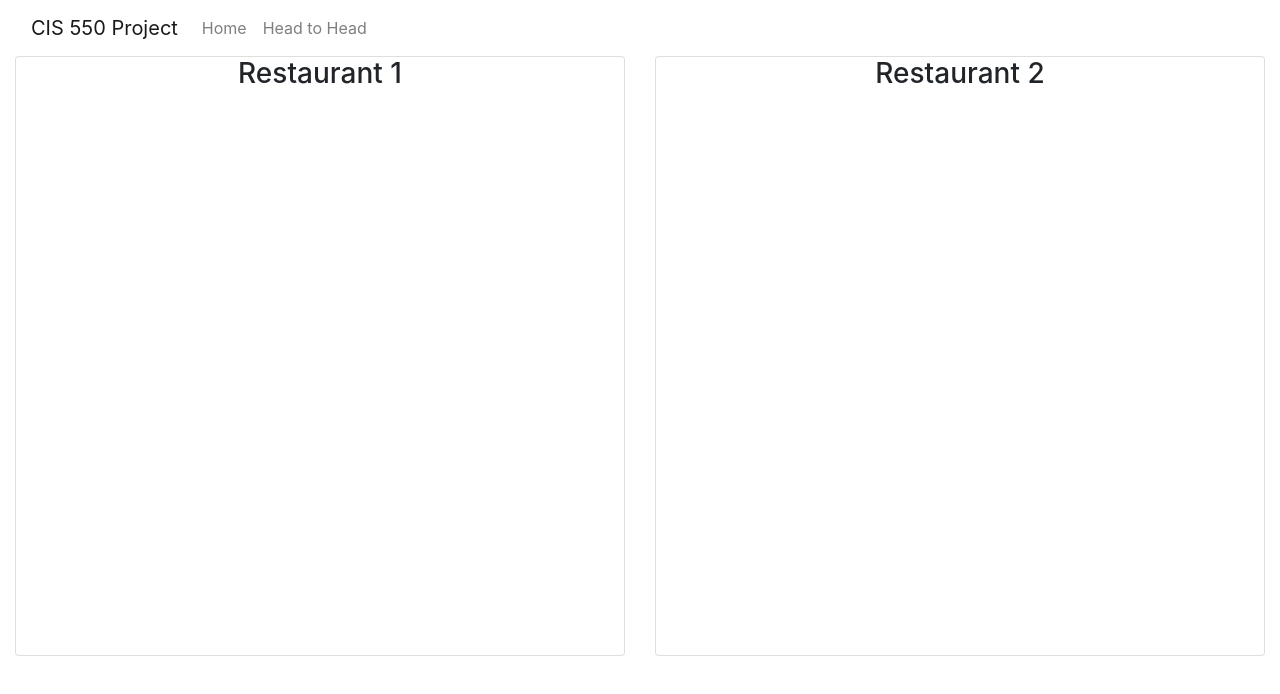
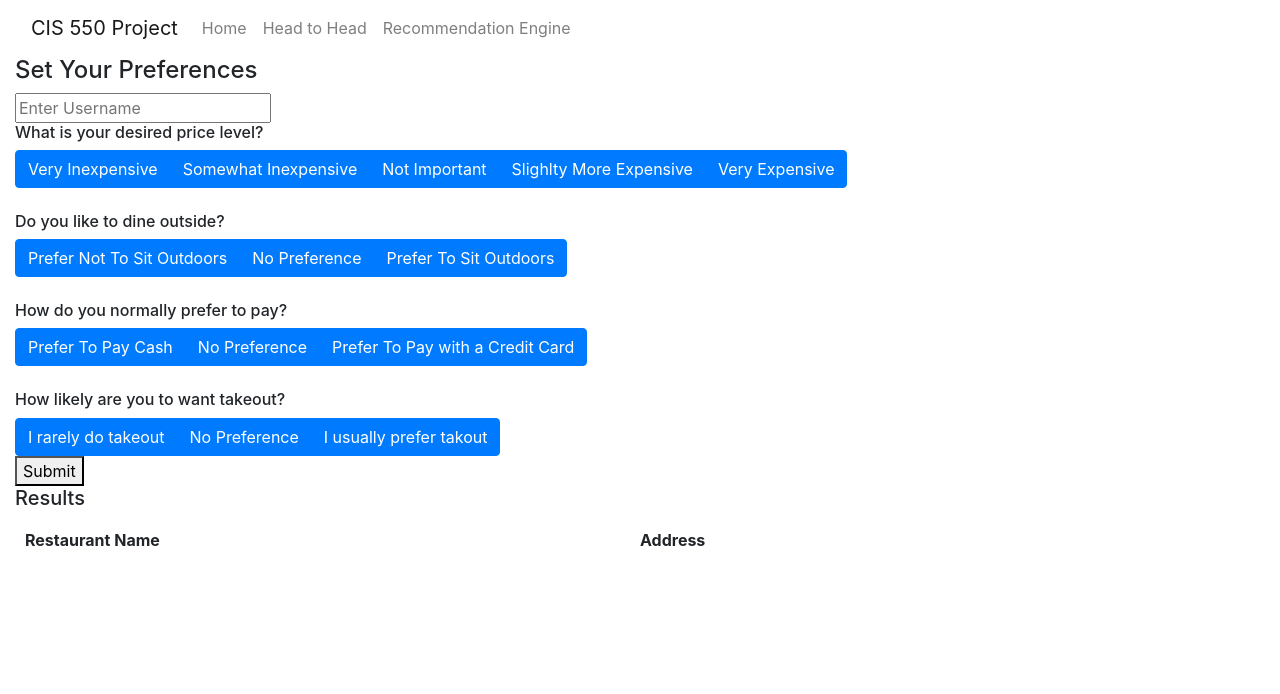
Before and after one commit to andyxiao1/restaurant-picker, a React (Create React App) app in the folder client/: page /preferences in a window 1280 px wide. Shown: the top 694 px of the page. Built offline with nearby package versions, Linux system fonts and the light colour scheme.

Commit message:
recommendation working

```diff
--- a/client/src/App.js
+++ b/client/src/App.js
@@ -2,6 +2,7 @@ import React from 'react';
 import { BrowserRouter as Router, Switch, Route, Link } from 'react-router-dom';
 import { Container, Row, Col, Nav, Navbar } from 'react-bootstrap';
 import Head2Head from './head2head/Head2Head.js';
+import Preferences from './recommendations/Preferences.js';
 
 const App = () => {
   return (
@@ -20,6 +21,11 @@ const App = () => {
                 Head to Head
               </Nav.Link>
             </Nav.Item>
+            <Nav.Item>
+              <Nav.Link eventKey="preferences" as={Link} to="/preferences">
+                Recommendation Engine
+              </Nav.Link>
+            </Nav.Item>
           </Nav>
         </Navbar>
         <Row className="h-100">
@@ -34,7 +40,9 @@ const App = () => {
                 )}
               ></Route> */}
               {/* {isAdmin && <Route path="/admin" component={AdminPage}></Route>} */}
+              <Route path="/preferences" component={Preferences}></Route>
               <Route path="/" component={Head2Head}></Route>
+
             </Switch>
           </Col>
         </Row>
--- /dev/null
+++ b/client/src/recommendations/Preferences.css
@@ -0,0 +1,23 @@
+.rests-container {
+    display: flex;
+    flex-flow: column wrap;
+    margin-top: 10px;
+}
+
+.rest .header, .results .name, .results .grade, .results .stars, .results .address {
+    flex: 1 0 25%;
+}
+
+.rests-container .rest, .rests-container .results {
+    display: flex;
+    flex-flow: row nowrap;
+    align-items: center;
+    height: 40px;
+    padding: 0 10px;
+}
+
+.rowTest{display:flex; flex-direction:row;}
+
+.h5 {
+	align-items: center;
+}
--- /dev/null
+++ b/client/src/recommendations/Preferences.js
@@ -0,0 +1,167 @@
+import React, { Component } from 'react';
+import ToggleButtonGroup from 'react-bootstrap/ToggleButtonGroup';
+import ToggleButton from 'react-bootstrap/ToggleButton';
+import RecommendationsRow from './RecommendationsRow';
+import './Preferences.css';
+
+export default class Preferences extends Component {
+	constructor(props){
+		super(props);
+		this.state ={
+			priceValue:-3,
+			outdoorValue:-3,
+			creditValue:-3,
+			takeoutValue: -3,
+			username: "",
+			recRestaurants: []
+		};
+
+		this.changePrice = this.changePriceFunc.bind(this);
+		this.changeOutdoor = this.changeOutdoorFunc.bind(this);
+		this.changeCredit = this.changeCreditFunc.bind(this);
+		this.changeTakeout = this.changeTakeoutFunc.bind(this);
+		this.changeUsername = this.changeUsernameFunc.bind(this);
+		this.submitPrefs = this.submitPrefsFunc.bind(this);
+
+	}
+
+	changePriceFunc(e){
+		this.setState({
+			priceValue: e
+		});
+	}
+
+	changeOutdoorFunc(e){
+		this.setState({
+			outdoorValue: e
+		});
+	}
+
+	changeCreditFunc(e){
+		this.setState({
+			creditValue: e
+		});
+	}
+
+	changeTakeoutFunc(e){
+		this.setState({
+			takeoutValue: e
+		})
+	}
+
+	changeUsernameFunc(e){
+		this.setState({
+			username: e.target.value
+		})
+	}
+
+	submitPrefsFunc(){
+		fetch("http://localhost:8081/preferences/" + this.state.username + "/" +this.state.priceValue+ "/" + this.state.creditValue + "/" + this.state.takeoutValue + "/" + this.state.outdoorValue,
+			{
+				method: "GET"
+			}).then(res => {
+				return res.json();
+			}, err => {
+				console.log(err);
+			}).then(recList => {
+				if(!recList) return;
+				let recListIter = recList.rows
+				console.log(recList.rows[3]);
+				let recDivs = recListIter.map((recObj,i) =>
+					<RecommendationsRow name={recList.rows[i][0]} address={recList.rows[i][1]}/>
+					);
+				this.setState({
+					recRestaurants: recDivs
+				});
+
+			}, err=> {
+				console.log(err)
+			});
+	}
+
+
+
+
+
+
+
+	componentDidMount(){
+
+	}
+
+	render() {
+		return(
+			<div>
+
+			<div className="h4" id="centerTitle">Set Your Preferences</div>
+
+			<div className ="input-container">
+				<input type='text' placeholder="Enter Username" value={this.state.username} onChange={this.changeUsername}/>
+			</div>
+
+			<div className="togglePrice">
+			<div className="h6"> What is your desired price level?</div>
+			<ToggleButtonGroup name="PriceButtons" type="radio" value={this.state.priceValue} onChange={this.changePrice}>
+			<ToggleButton value={-2}>Very Inexpensive</ToggleButton>
+			<ToggleButton value={-1}>Somewhat Inexpensive</ToggleButton>
+			<ToggleButton value={0}>Not Important</ToggleButton>
+			<ToggleButton value={1}>Slighlty More Expensive</ToggleButton>
+			<ToggleButton value={2}>Very Expensive</ToggleButton>
+			</ToggleButtonGroup>
+			</div>
+
+			<br></br>
+
+			<div className="toggleOutdoor">
+			<div className="h6"> Do you like to dine outside?</div>
+			<ToggleButtonGroup name="OutdoorButtons" type="radio" value={this.state.outdoorValue} onChange={this.changeOutdoor}>
+			<ToggleButton value={-1}>Prefer Not To Sit Outdoors</ToggleButton>
+			<ToggleButton value={0}>No Preference</ToggleButton>
+			<ToggleButton value={1}>Prefer To Sit Outdoors</ToggleButton>
+			</ToggleButtonGroup>
+			</div>
+
+			<br></br>
+
+			<div className="toggleCredit">
+			<div className="h6"> How do you normally prefer to pay?</div>
+			<ToggleButtonGroup name="CreditButtons" type="radio" value={this.state.creditValue} onChange={this.changeCredit}>
+			<ToggleButton value={-1}>Prefer To Pay Cash</ToggleButton>
+			<ToggleButton value={0}>No Preference</ToggleButton>
+			<ToggleButton value={1}>Prefer To Pay with a Credit Card</ToggleButton>
+			</ToggleButtonGroup>
+			</div>
+			<br></br>
+
+			<div className="toggleTakeout">
+			<div className="h6"> How likely are you to want takeout?</div>
+			<ToggleButtonGroup name="CreditButtons" type="radio" value={this.state.takeoutVal} onChange={this.changeTakeout}>
+			<ToggleButton value={-1}>I rarely do takeout</ToggleButton>
+			<ToggleButton value={0}>No Preference</ToggleButton>
+			<ToggleButton value={1}>I usually prefer takout</ToggleButton>
+			</ToggleButtonGroup>
+			</div>
+
+			<div>
+				<button className="submit-btn" onClick={this.submitPrefs}>Submit</button>
+			</div>
+
+              <div className="h5" id="centerTitle">Results</div>
+			        <div className="rests-container">
+			          <div className="rest">
+			            <div className="header"><strong>Restaurant Name</strong></div>
+			            <div className="header"><strong>Address</strong></div>
+			          </div>
+			          <div className="rests-container" id="results">
+			            {this.state.recRestaurants}
+			          </div>
+			        </div>
+
+
+
+			</div>
+
+
+		);
+	}
+}
--- /dev/null
+++ b/client/src/recommendations/RecommendationsRow.js
@@ -0,0 +1,18 @@
+import React from 'react';
+import 'bootstrap/dist/css/bootstrap.min.css';
+import './Preferences.css';
+
+export default class RecommendationsRow extends React.Component {
+	constructor(props) {
+		super(props);
+	}
+
+	render() {
+		return (
+			<div className="results">
+				<div className="name">{this.props.name}</div>
+				<div className="address">{this.props.address}</div>
+			</div>
+		);
+	}
+}
```
Also changed, not shown: 2 other files (tests, documents, lock files or other folders).
